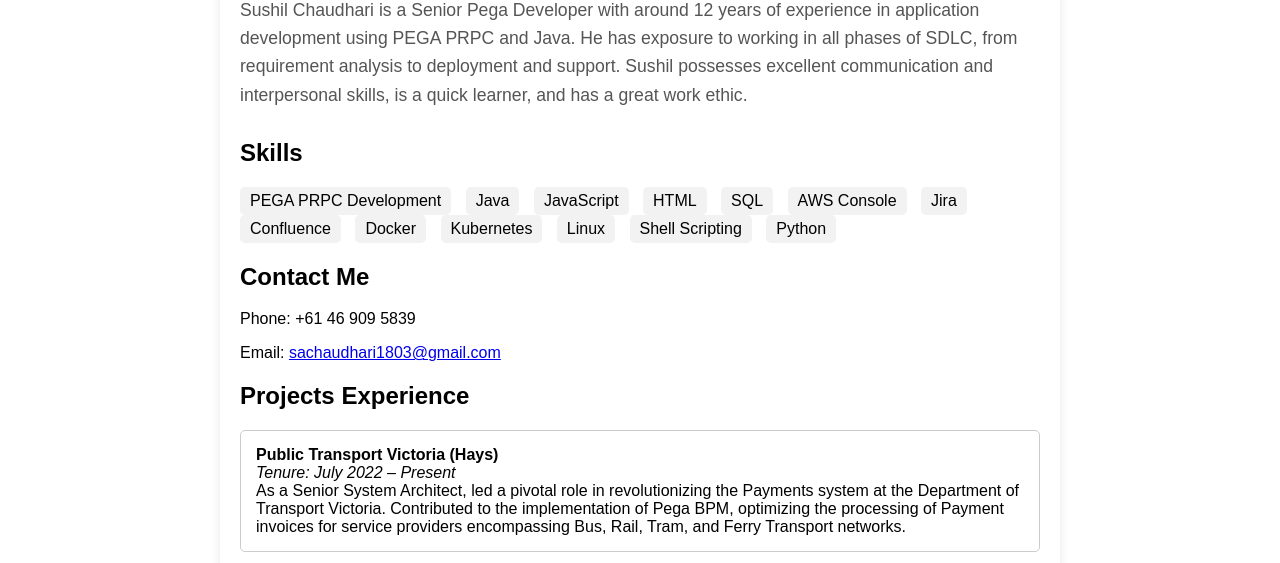
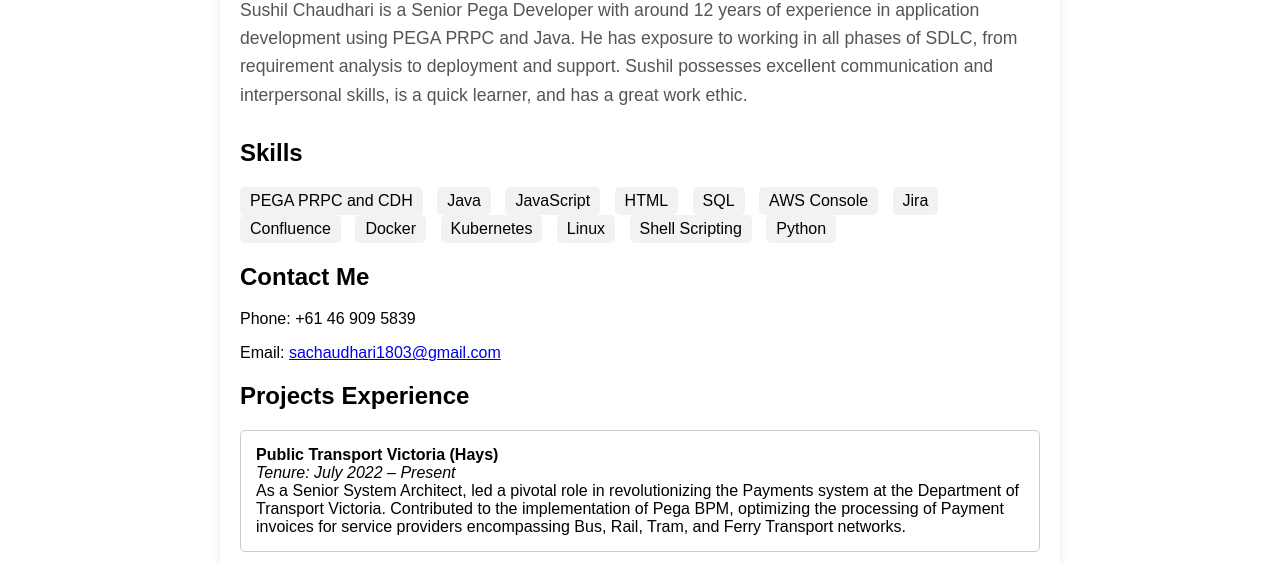
Before and after one commit to csushildev/FirstRepo, a plain HTML site: page index.html in a window 1280 px wide. Shown: the part 237-800 px from the top of the page. Drawn offline with Linux system fonts and the light colour scheme.

Commit message:
Update index.html

```diff
--- a/index.html
+++ b/index.html
@@ -25,7 +25,7 @@
     <section class="skills">
       <h2>Skills</h2>
       <ul>
-        <li>PEGA PRPC Development</li>
+        <li>PEGA PRPC and CDH</li>
         <li>Java</li>
         <li>JavaScript</li>
         <li>HTML</li>
```
